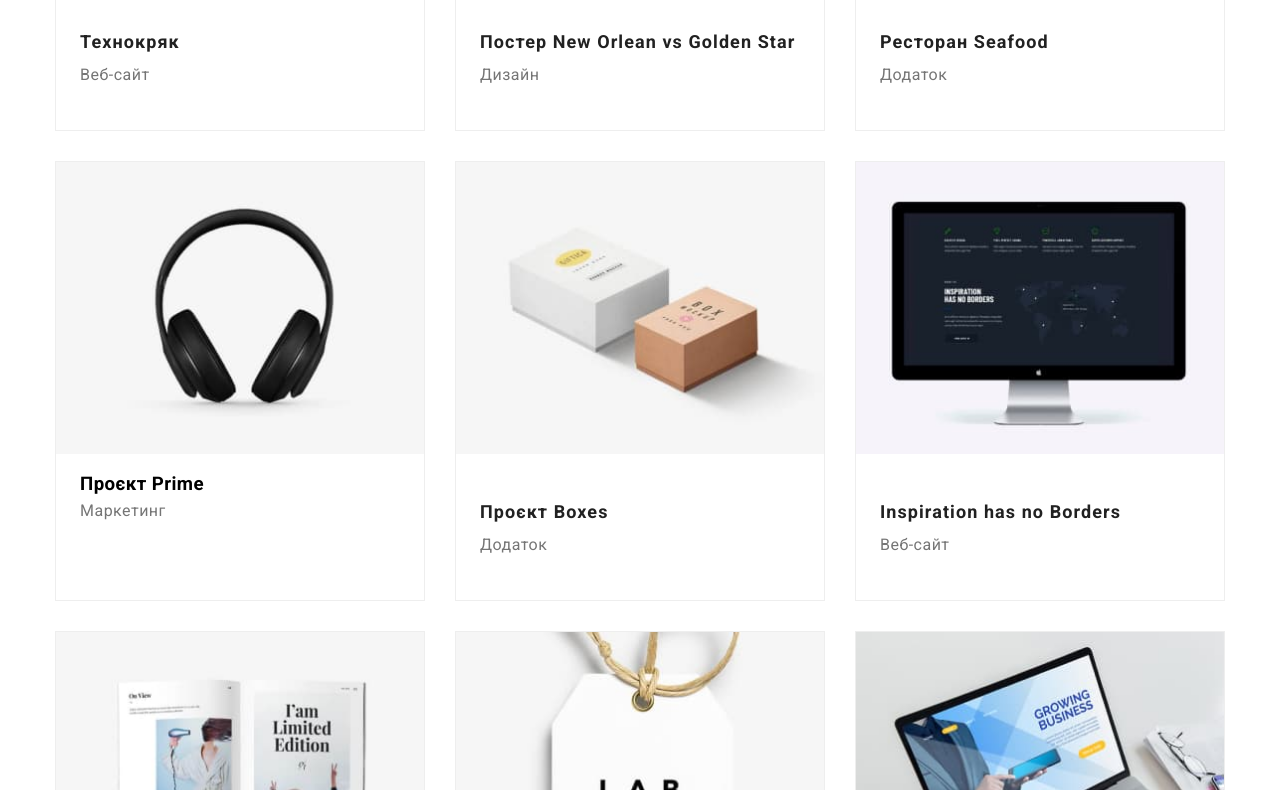
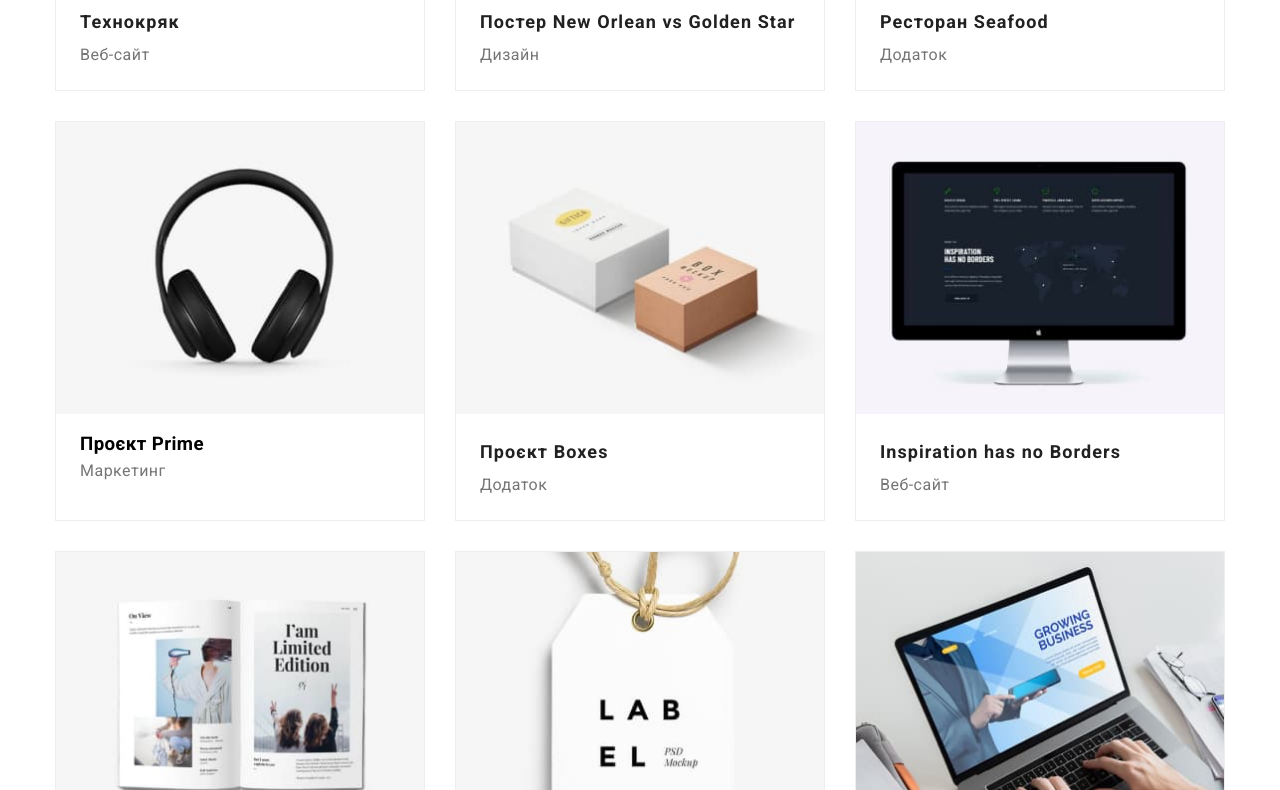
Before and after one commit to frpavlo/Webstudio, a plain HTML site: page portfolio.html in a window 1280 px wide. Shown: the part 564-1354 px from the top of the page. Drawn offline with nearby package versions, Linux system fonts and the light colour scheme.

Commit message:
fix project box

```diff
--- a/css/styles.css
+++ b/css/styles.css
@@ -276,13 +276,11 @@ body {
   padding: 20px 24px;
 }
 .hero-project-title {
-  margin-top: 20px;
   font-size: 18px;
   line-height: 2;
   letter-spacing: 1.08px;
 }
 .hero-project-type {
-  margin-bottom: 20px;
   line-height: 1.87;
   letter-spacing: 0.48px;
 }
```
